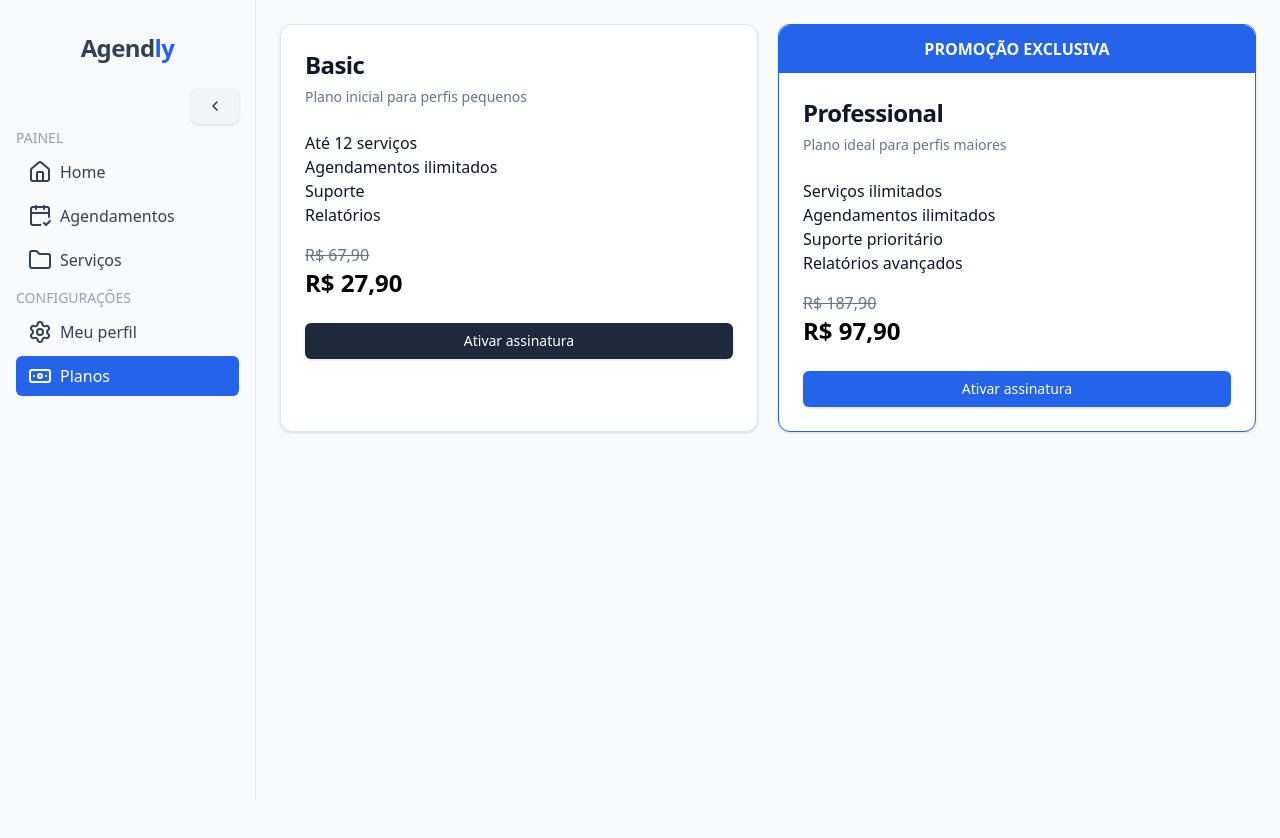
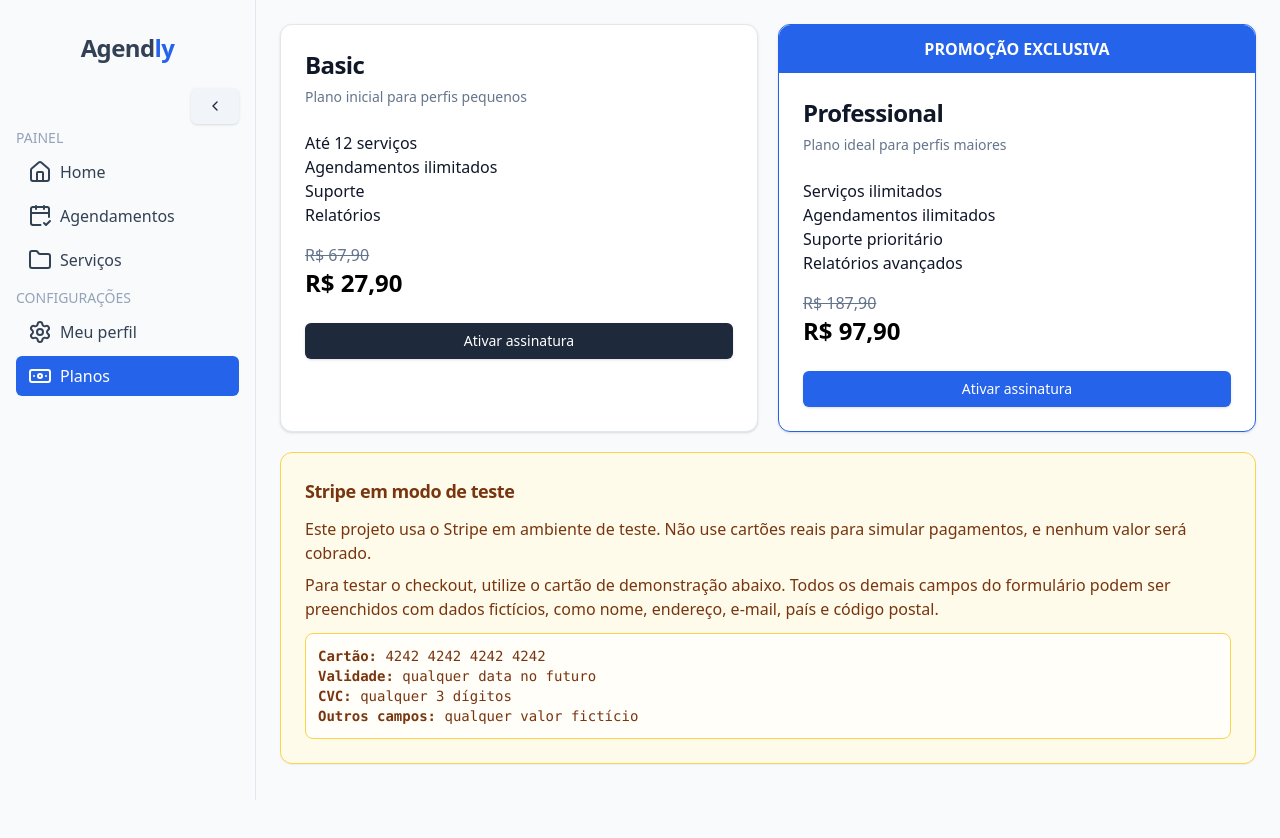
Before and after one commit to gabriel-smartins/agendly, a Next.js app: page /dashboard/plans in a window 1280 px wide. Shown: the top 838 px of the page. Built offline with nearby package versions, Linux system fonts and the light colour scheme; no server answers; the database is empty; sample sign-in values are in the browser's storage.

Commit message:
feat: add stripe test card warning on plans page

```diff
--- a/src/app/(panel)/dashboard/plans/_components/plans-display.tsx
+++ b/src/app/(panel)/dashboard/plans/_components/plans-display.tsx
@@ -11,7 +11,8 @@ import { SubButton } from './sub-button'
 
 export function PlansDisplay() {
     return (
-        <section className="grid grid-cols-1 lg:grid-cols-2 gap-4 md:gap-5">
+        <section className="space-y-5">
+            <div className="grid grid-cols-1 lg:grid-cols-2 gap-4 md:gap-5">
                 {subscriptionPlans.map((plan, index) => (
                     <Card
                         key={plan.id}
@@ -28,7 +29,9 @@ export function PlansDisplay() {
                             <CardTitle className="text-xl md:text-2xl">
                                 {plan.name}
                             </CardTitle>
-                        <CardDescription>{plan.description}</CardDescription>
+                            <CardDescription>
+                                {plan.description}
+                            </CardDescription>
                         </CardHeader>
 
                         <CardContent>
@@ -55,12 +58,57 @@ export function PlansDisplay() {
                         <CardFooter>
                             <SubButton
                                 plan={
-                                plan.id === 'BASIC' ? 'BASIC' : 'PROFESSIONAL'
+                                    plan.id === 'BASIC'
+                                        ? 'BASIC'
+                                        : 'PROFESSIONAL'
                                 }
                             />
                         </CardFooter>
                     </Card>
                 ))}
+            </div>
+
+            <Card className="border-amber-300 bg-amber-50 text-amber-900 shadow-sm">
+                <CardHeader className="pb-3">
+                    <CardTitle className="text-base md:text-lg">
+                        Stripe em modo de teste
+                    </CardTitle>
+                </CardHeader>
+                <CardContent className="pt-0 text-sm md:text-base">
+                    <p>
+                        Este projeto usa o Stripe em ambiente de teste. Não use
+                        cartões reais para simular pagamentos, e nenhum valor
+                        será cobrado.
+                    </p>
+                    <p className="mt-2">
+                        Para testar o checkout, utilize o cartão de demonstração
+                        abaixo. Todos os demais campos do formulário podem ser
+                        preenchidos com dados fictícios, como nome, endereço,
+                        e-mail, país e código postal.
+                    </p>
+
+                    <div className="mt-3 rounded-lg border border-amber-300 bg-white/70 p-3 font-mono text-xs md:text-sm">
+                        <p>
+                            <span className="font-semibold">Cartão:</span> 4242
+                            4242 4242 4242
+                        </p>
+                        <p>
+                            <span className="font-semibold">Validade:</span>{' '}
+                            qualquer data no futuro
+                        </p>
+                        <p>
+                            <span className="font-semibold">CVC:</span> qualquer
+                            3 dígitos
+                        </p>
+                        <p>
+                            <span className="font-semibold">
+                                Outros campos:
+                            </span>{' '}
+                            qualquer valor fictício
+                        </p>
+                    </div>
+                </CardContent>
+            </Card>
         </section>
     )
 }
```
Lines whose indentation alone changed are shown as unchanged.
